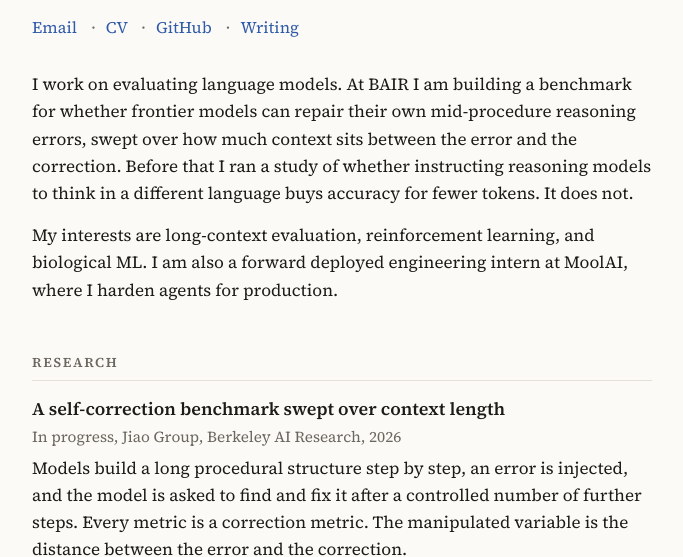
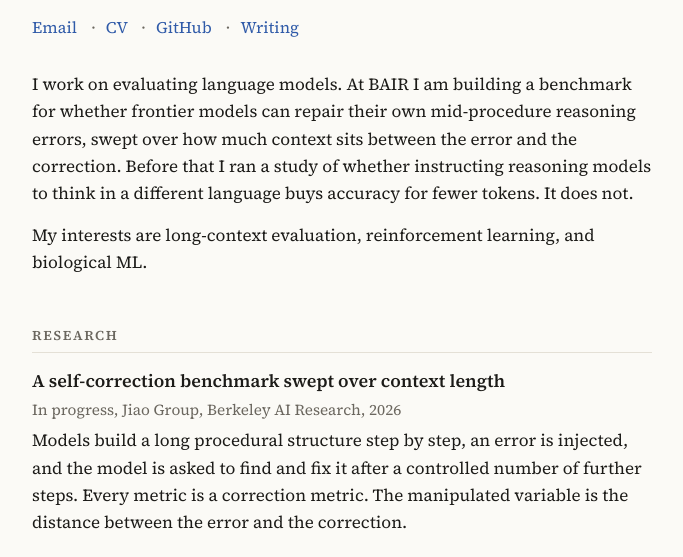
Before and after one commit to advaith-appajodu/advaith-appajodu.github.io, a plain HTML site: page index.html in a window 1280 px wide. Shown: the part 176-733 px from the top of the page, without its empty margins (298-981 px from the left). Drawn offline with Linux system fonts and the light colour scheme.

Commit message:
Remove MoolAI internship line
Co-Authored-By: Claude Opus 5 <noreply@anthropic.com>

```diff
--- a/index.html
+++ b/index.html
@@ -26,7 +26,7 @@
 
   <p>I work on evaluating language models. At BAIR I am building a benchmark for whether frontier models can repair their own mid-procedure reasoning errors, swept over how much context sits between the error and the correction. Before that I ran a study of whether instructing reasoning models to think in a different language buys accuracy for fewer tokens. It does not.</p>
 
-  <p>My interests are long-context evaluation, reinforcement learning, and biological ML. I am also a forward deployed engineering intern at MoolAI, where I harden agents for production.</p>
+  <p>My interests are long-context evaluation, reinforcement learning, and biological ML.</p>
 
   <h2>Research</h2>
 
```
